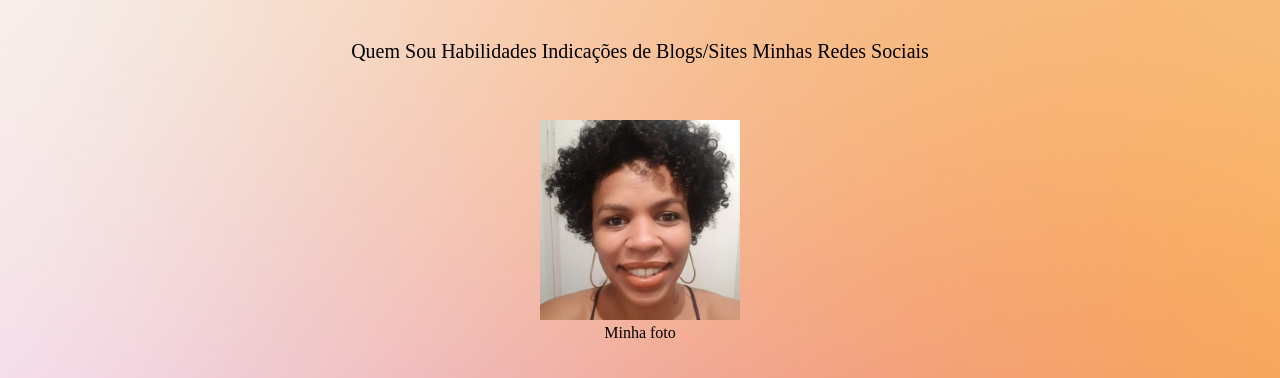
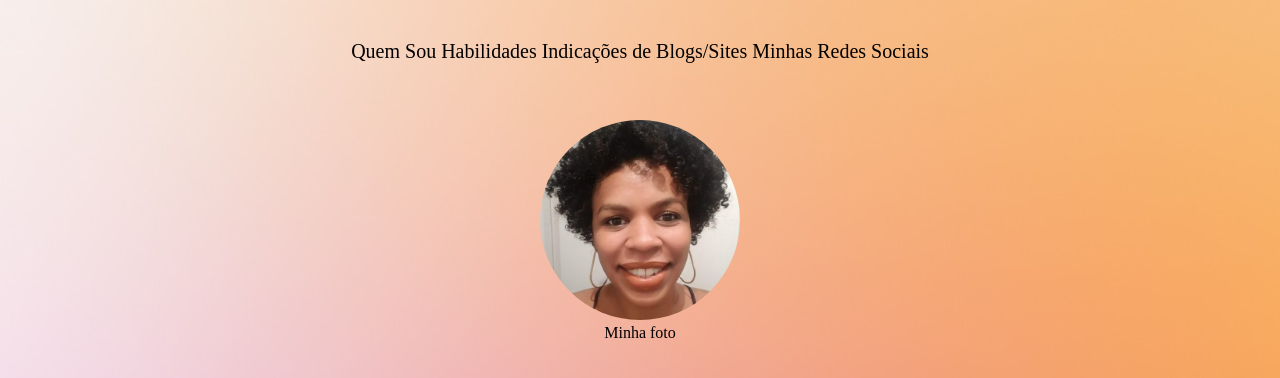
Before and after one commit to marylange/marylange.github.io, a plain HTML site: page index.html in a window 1280 px wide. Shown: the top 378 px of the page. Drawn offline with Linux system fonts and the light colour scheme.

Commit message:
adicionando border-radius

```diff
--- a/index.css
+++ b/index.css
@@ -15,6 +15,9 @@ body{
     left: 50%;
     transform: translateX(-50%);
     color: black;
+}
+#foto{
+    border-radius: 100%;
 }
 .minhaFoto{
     position: absolute;
--- a/index.html
+++ b/index.html
@@ -20,7 +20,7 @@
                 </nav>
             </div>
             <div class="minhaFoto">
-                <img src="imagens/TMDDFEPFU-UT6BNNB7X-c45c58526c4d-512.jpeg" alt="Foto de Marylange Leal" width="200px"><br>
+                <img src="imagens/TMDDFEPFU-UT6BNNB7X-c45c58526c4d-512.jpeg" alt="Foto de Marylange Leal" width="200px" id="foto"><br>
                 <a href="https://ca.slack-edge.com/TMDDFEPFU-UT6BNNB7X-c45c58526c4d-512" target="_blank" id="minhaFotoId">Minha foto</a>
             </div>
             <br>
```
